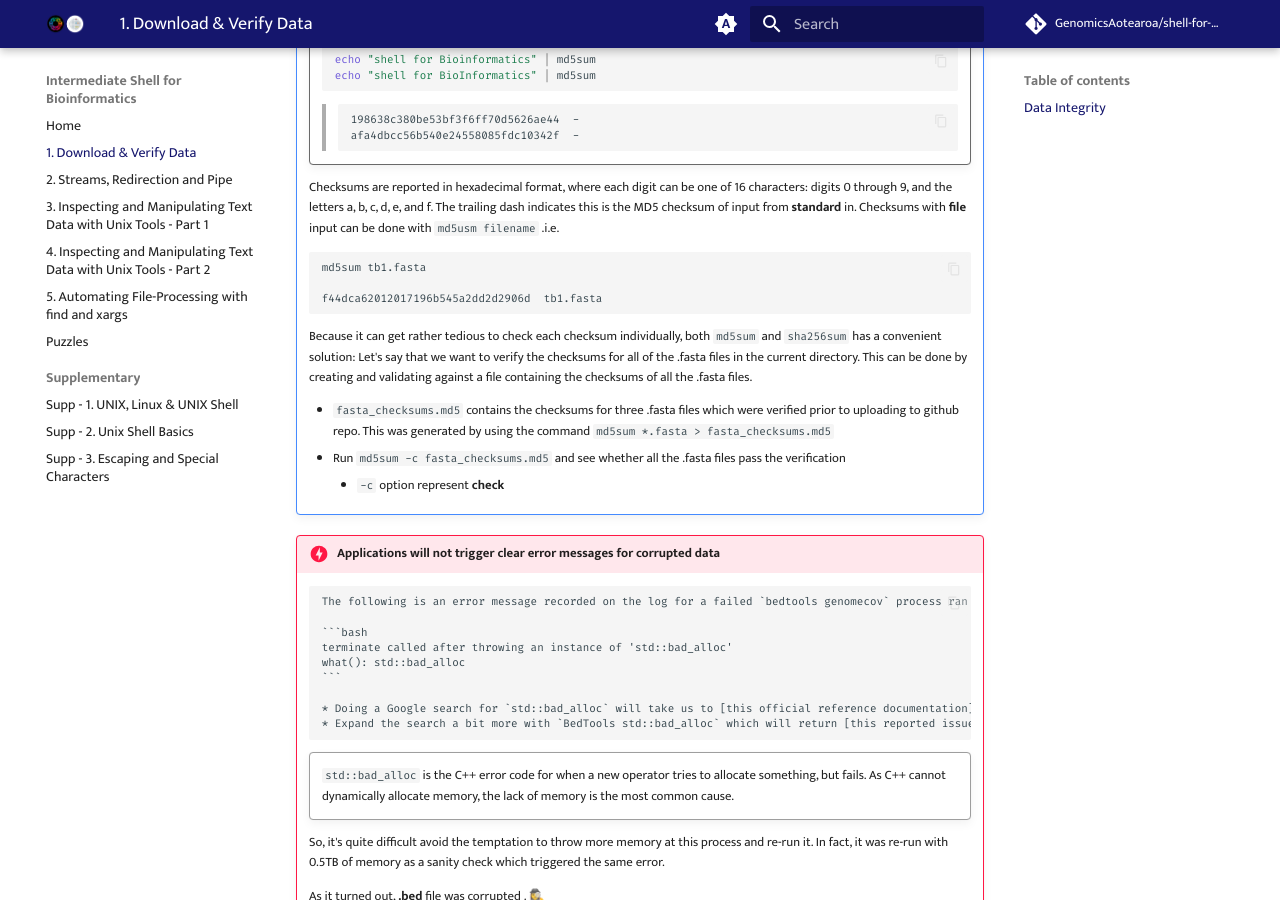
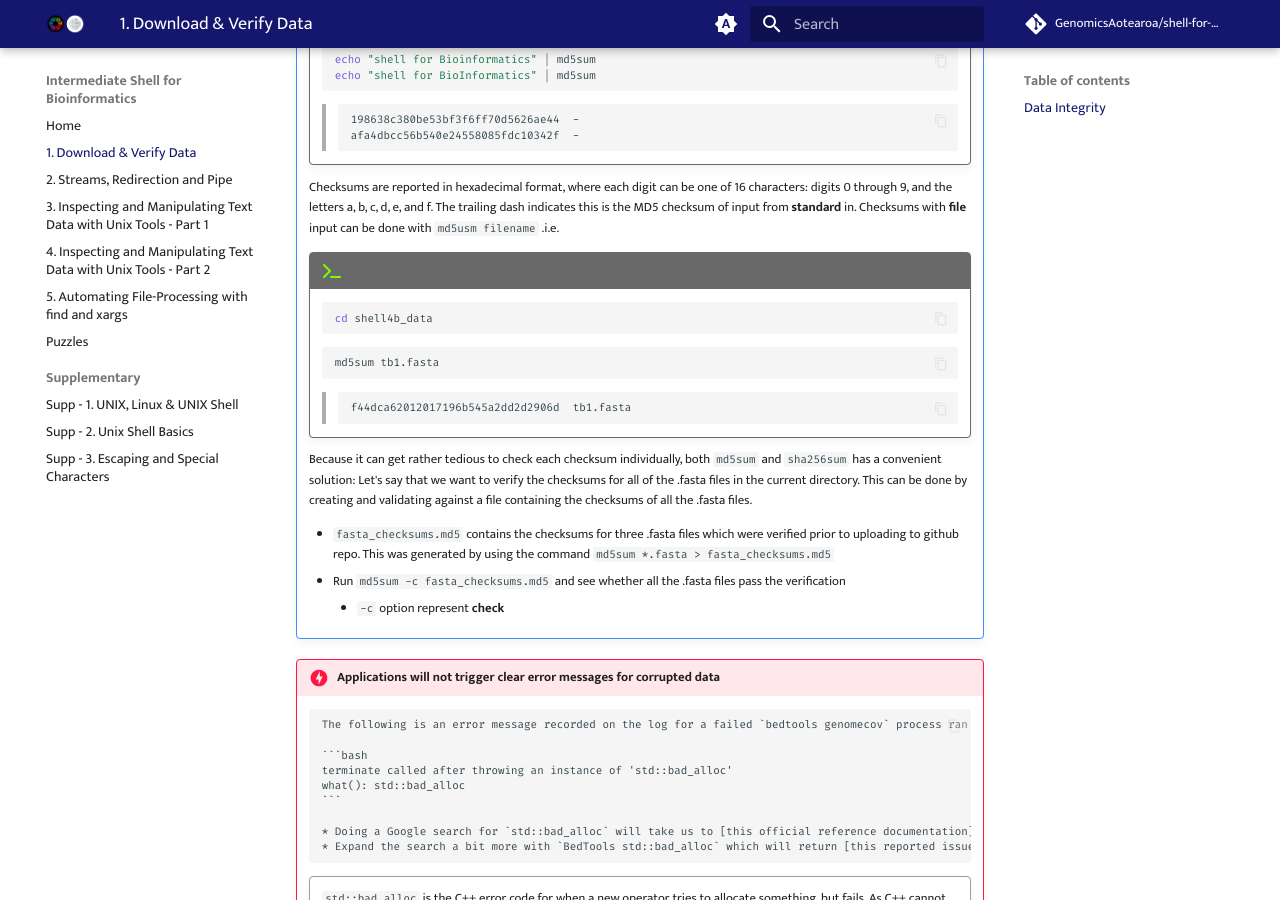
Before and after one commit to GenomicsAotearoa/shell-for-bioinformatics, an MkDocs documentation site: the page built from docs/2_download_data.md, in a window 1280 px wide and 900 px high, scrolled down 1337 px. Built offline with MkDocs 1.6.1 and Material for MkDocs 9.7.7, drawn with Linux system fonts in a browser that asks for light colours; comment, search, counter and statistics services are not loaded.

Commit message:
update checksum

````diff
--- a/docs/2_download_data.md
+++ b/docs/2_download_data.md
@@ -88,11 +88,17 @@ Data we download is the starting point of all future analyses and conclusions. T
 
     Checksums are reported in hexadecimal format, where each digit can be one of 16 characters: digits 0 through 9, and the letters a, b, c, d, e, and f. The trailing dash indicates this is the MD5 checksum of input from **standard** in. Checksums with **file** input can be done with `md5usm filename` .i.e.
 
-    ```bash
-    md5sum tb1.fasta
+    !!! terminal "code"
 
-    f44dca62012017196b545a2dd2d2906d  tb1.fasta
-    ```
+        ```bash
+        cd shell4b_data
+        ```
+        ```bash
+        md5sum tb1.fasta
+        ```
+        >```
+        >f44dca62012017196b545a2dd2d2906d  tb1.fasta
+        >```
     Because it can get rather tedious to check each checksum individually, both `md5sum` and `sha256sum` has a convenient solution: Let's say that we want to verify the checksums for all of the .fasta files in the current directory. This can be done by creating and validating against a file containing the checksums of all the .fasta files.
 
     * `fasta_checksums.md5` contains the checksums for three .fasta files which were verified prior to uploading to github repo. This was generated by using the command `md5sum *.fasta > fasta_checksums.md5`
````
